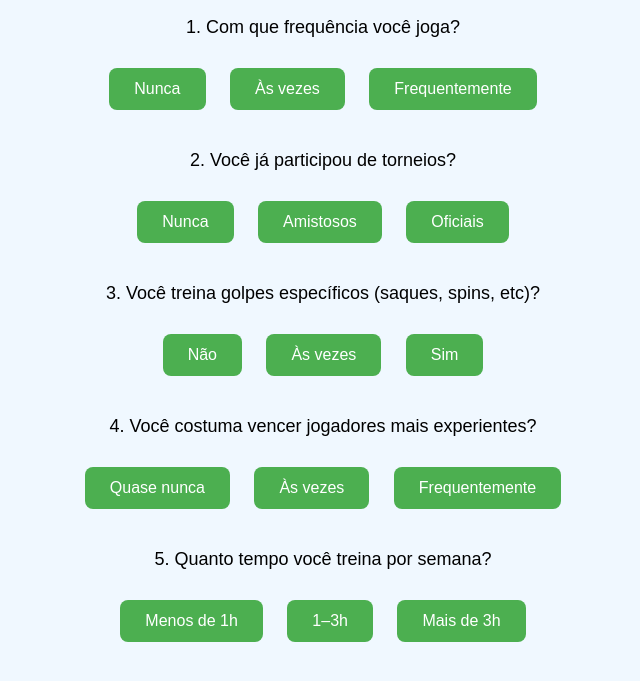
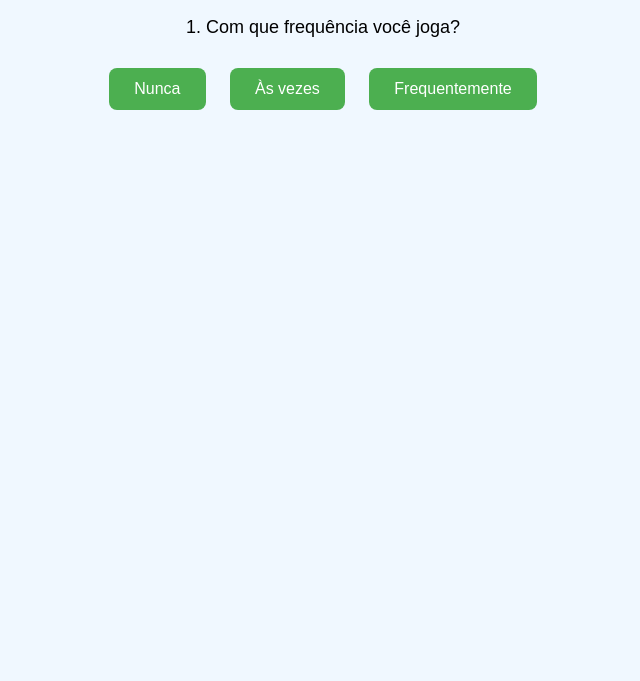
Before and after one commit to RaulBrc/quiz-tenis-de-mesa, a plain HTML site: page index.html in a window 1280 px wide. Shown: the part 163-844 px from the top of the page, without its empty margins (317-957 px from the left). After the commit the page ends 800 px from the top, so only its background shows below. Drawn offline with Linux system fonts and the light colour scheme.

Commit message:
Update index.html

```diff
--- a/index.html
+++ b/index.html
@@ -9,7 +9,7 @@
   <h1>Teste seu nível no Tênis de Mesa 🏓</h1>
   <p>Responda as perguntas e descubra seu nível!</p>
 
-  <div id="quiz">
+  <!-- Perguntas -->
   <div class="question" id="q1">
     <p>1. Com que frequência você joga?</p>
     <button onclick="nextQuestion(1)">Nunca</button>
@@ -17,36 +17,39 @@
     <button onclick="nextQuestion(3)">Frequentemente</button>
   </div>
 
-    <div class="question" id="q2">
+  <div class="question" id="q2" style="display:none;">
     <p>2. Você já participou de torneios?</p>
     <button onclick="nextQuestion(1)">Nunca</button>
     <button onclick="nextQuestion(2)">Amistosos</button>
     <button onclick="nextQuestion(3)">Oficiais</button>
   </div>
 
-    <div class="question" id="q3">
+  <div class="question" id="q3" style="display:none;">
     <p>3. Você treina golpes específicos (saques, spins, etc)?</p>
     <button onclick="nextQuestion(1)">Não</button>
     <button onclick="nextQuestion(2)">Às vezes</button>
     <button onclick="nextQuestion(3)">Sim</button>
   </div>
 
-    <div class="question" id="q4">
+  <div class="question" id="q4" style="display:none;">
     <p>4. Você costuma vencer jogadores mais experientes?</p>
     <button onclick="nextQuestion(1)">Quase nunca</button>
     <button onclick="nextQuestion(2)">Às vezes</button>
     <button onclick="nextQuestion(3)">Frequentemente</button>
   </div>
 
-    <div class="question" id="q5">
+  <div class="question" id="q5" style="display:none;">
     <p>5. Quanto tempo você treina por semana?</p>
     <button onclick="nextQuestion(1)">Menos de 1h</button>
     <button onclick="nextQuestion(2)">1–3h</button>
     <button onclick="nextQuestion(3)">Mais de 3h</button>
   </div>
+
+  <!-- Resultado final -->
+  <div id="result" style="display:none;">
+    <p id="resultText"></p>
+    <a id="planButton" href="#" target="_blank"><button>Ver Plano Recomendado</button></a>
   </div>
-
-  <div id="result" style="display:none;"></div>
 
   <script src="script.js"></script>
 </body>
```
Lines whose indentation alone changed are shown as unchanged.
